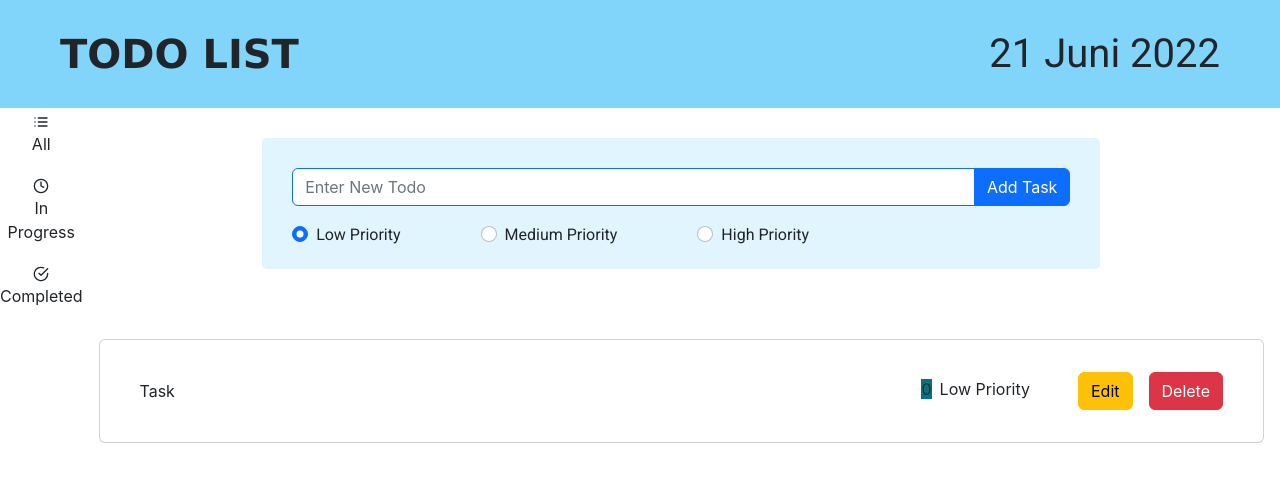
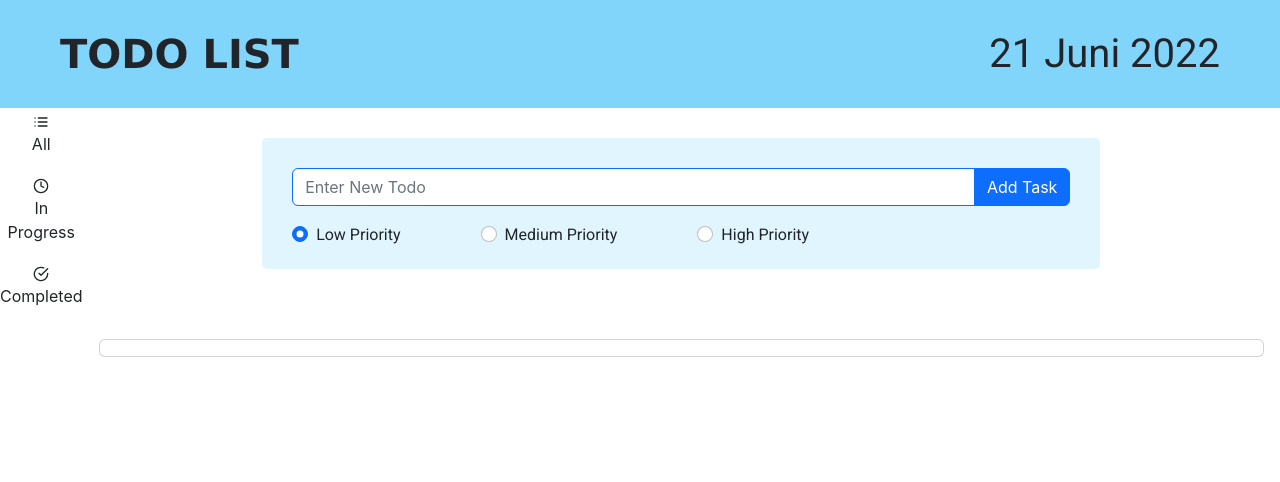
Before and after one commit to R10F/Project-Front-End-TODO-LIST-, a React (Create React App) app: page / in a window 1280 px wide. Shown: the top 482 px of the page. Built offline with nearby package versions, Linux system fonts and the light colour scheme.

Commit message:
Update functionality: edit and delete task

```diff
--- a/src/App.js
+++ b/src/App.js
@@ -17,8 +17,19 @@ class App extends React.Component {
     });
   }
 
-  editTask = () => {}
-  deleteTask = () => {}
+  editTask = (id, editedTask) => {
+    this.setState(state => {
+      state.taskList[id] = editedTask;
+      return { taskList: state.taskList }
+    });
+  }
+
+  deleteTask = (id) => {
+    this.setState(state => {
+      state.taskList.splice(id, 1);
+      return { taskList: state.taskList }
+    });
+  }
 
   render() {
     return (
@@ -45,7 +56,6 @@ class App extends React.Component {
                     );
                   })
                 }
-                <ListItem id={ 99 } taskDetails={ ['Task', 'Low'] } />
               </ul>
             </div>
           </div>
--- a/src/components/AddTask.jsx
+++ b/src/components/AddTask.jsx
@@ -1,8 +1,13 @@
 import React from "react";
 
 class AddTask extends React.Component {
-  constructor(props) {
-    super(props);
+  addTask = (e) => {
+    e.preventDefault();
+
+    const task     = e.target.querySelector('input').value;
+    const priority = e.target.querySelector('input:checked').value;
+
+    this.props.addTask([ task, priority ]);
   }
 
   render() {
@@ -36,15 +41,6 @@ class AddTask extends React.Component {
       </form>
     );
   }
-
-  addTask = (e) => {
-    e.preventDefault();
-
-    const task     = e.target.querySelector('input').value;
-    const priority = e.target.querySelector('input:checked').value;
-
-    this.props.addTask([ task, priority ]);
-  }
 }
 
 export default AddTask;
--- a/src/components/ListItem.jsx
+++ b/src/components/ListItem.jsx
@@ -2,13 +2,16 @@ import React from "react";
 import Swal from "sweetalert2";
 
 class ListItem extends React.Component {
-  constructor(props) {
-    super(props);
+  editTask = (e) => {
+    e.preventDefault();
 
-    this.taskName = this.props.taskDetails[0];
-    this.priority = this.props.taskDetails[1];
+    const task     = e.target.querySelector('input').value;
+    const priority = e.target.querySelector('input:checked').value;
+
+    this.props.editTask(this.props.id, [ task, priority ]);
   }
-  confirmDelete = () => {
+
+  deleteTask = () => {
     Swal.fire({
       title: "Are you sure?",
       text: "You won't be able to revert this!",
@@ -20,35 +23,37 @@ class ListItem extends React.Component {
     }).then((result) => {
       if (result.isConfirmed) {
         Swal.fire("Deleted!", "Your file has been deleted.", "success");
+
+        this.props.deleteTask(this.props.id);
       }
     });
   };
 
   render() {
     let priorityColor = '#007684';
-    if      (this.priority === 'Medium') priorityColor = '#f7e593';
-    else if (this.priority === 'High')   priorityColor = '#c03202';
+    if      (this.props.taskDetails[1] === 'Medium') priorityColor = '#f7e593';
+    else if (this.props.taskDetails[1] === 'High')   priorityColor = '#c03202';
 
     return (
       <li className="list-group-item">
         <div className="d-flex align-items-center justify-content-between p-3">
-          <div>{ this.taskName }</div>
+          <div>{ this.props.taskDetails[0] }</div>
           <div>
             <span>
               <span className="me-2" style={{ backgroundColor: priorityColor }}>0</span>
-              { this.priority + ' Priority' }
+              { this.props.taskDetails[1] + ' Priority' }
             </span>
 
-            <button type="button" className="btn btn-warning ms-5" data-bs-toggle="modal" data-bs-target="#exampleModal">
+            <button type="button" className="btn btn-warning ms-5" data-bs-toggle="modal" data-bs-target={ '#editTaskModal-' + this.props.id }>
               Edit
             </button>
-            <button type="button" className="btn btn-danger ms-3" onClick={ this.confirmDelete }>
+            <button type="button" className="btn btn-danger ms-3" onClick={ this.deleteTask }>
               Delete
             </button>
           </div>
         </div>
 
-        <div className="modal fade" id="exampleModal" tabIndex="-1" aria-labelledby="exampleModalLabel" aria-hidden="true">
+        <div className="modal fade" id={ 'editTaskModal-' + this.props.id } tabIndex="-1" aria-labelledby="exampleModalLabel" aria-hidden="true">
           <div className="modal-dialog">
             <div className="modal-content">
               <div className="modal-header">
@@ -57,27 +62,28 @@ class ListItem extends React.Component {
                 </h5>
                 <button type="button" className="btn-close" data-bs-dismiss="modal" aria-label="Close"></button>
               </div>
+              <form onSubmit={ this.editTask }>
                 <div className="modal-body">
-                <div class="mb-4">
-                  <label for={ 'editTaskModal-' + 1 } class="form-label">Task</label>
-                  <input type="text" class="form-control" id={ 'editTaskModal-' + 1 } defaultValue={ this.taskName } />
+                  <div className="mb-4">
+                    <label htmlFor={ 'editTaskModalInput-' + this.props.id } className="form-label">Task</label>
+                    <input type="text" className="form-control" id={ 'editTaskModalInput-' + this.props.id } defaultValue={ this.props.taskDetails[0] } />
                   </div>
 
                   <div className="form-check">
-                  <input className="form-check-input" id={ 'lowPriorityModal-' + 1 } type="radio" name="priority" />
-                  <label className="form-check-label" htmlFor={ 'lowPriorityModal-' + 1 }>
+                    <input className="form-check-input" id={ 'lowPriorityModal-' + this.props.id } type="radio" value="Low" name="priority" defaultChecked={ this.props.taskDetails[1] === 'Low' } />
+                    <label className="form-check-label" htmlFor={ 'lowPriorityModal-' + this.props.id }>
                       Low Priority
                     </label>
                   </div>
                   <div className="form-check">
-                  <input className="form-check-input" id={ 'mediumPriorityModal-' + 1 } type="radio" name="priority" />
-                  <label className="form-check-label" htmlFor={ 'mediumPriorityModal-' + 1 }>
+                    <input className="form-check-input" id={ 'mediumPriorityModal-' + this.props.id } type="radio" value="Medium" name="priority" defaultChecked={ this.props.taskDetails[1] === 'Medium' } />
+                    <label className="form-check-label" htmlFor={ 'mediumPriorityModal-' + this.props.id }>
                       Medium Priority
                     </label>
                   </div>
                   <div className="form-check">
-                  <input className="form-check-input" id={ 'highPriorityModal-' + 1 } type="radio" name="priority" />
-                  <label className="form-check-label" htmlFor={ 'highPriorityModal-' + 1 }>
+                    <input className="form-check-input" id={ 'highPriorityModal-' + this.props.id } type="radio" value="High" name="priority" defaultChecked={ this.props.taskDetails[1] === 'High' } />
+                    <label className="form-check-label" htmlFor={ 'highPriorityModal-' + this.props.id }>
                       High Priority
                     </label>
                   </div>
@@ -86,10 +92,11 @@ class ListItem extends React.Component {
                   <button type="button" className="btn btn-secondary" data-bs-dismiss="modal">
                     Close
                   </button>
-                <button type="button" className="btn btn-primary">
+                  <button type="submit" className="btn btn-primary" data-bs-dismiss="modal">
                     Save changes
                   </button>
                 </div>
+              </form>
             </div>
           </div>
         </div>
```
Lines whose indentation alone changed are shown as unchanged.
